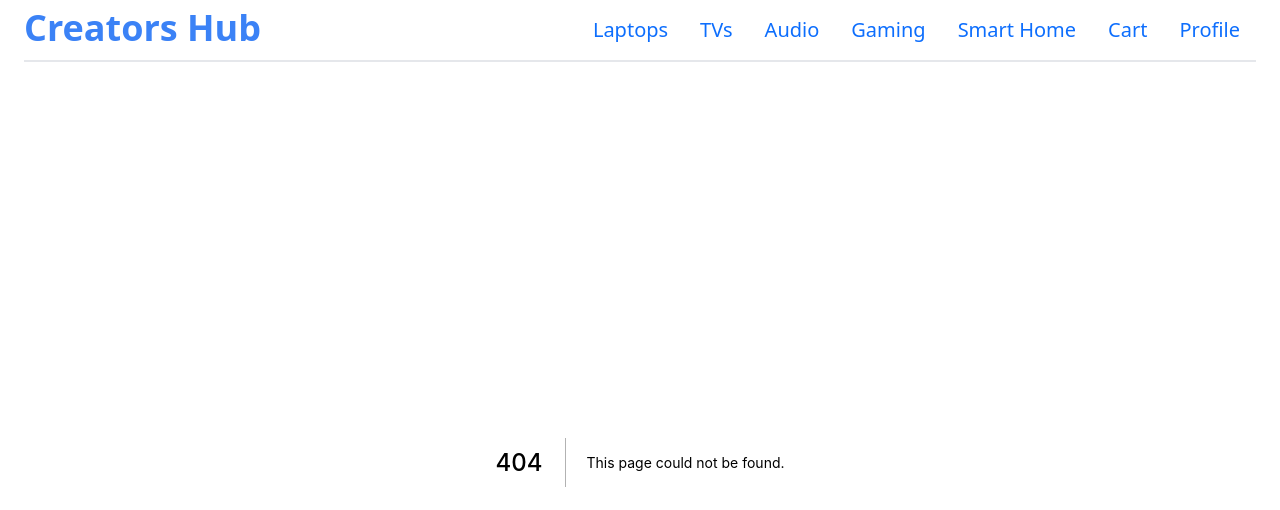
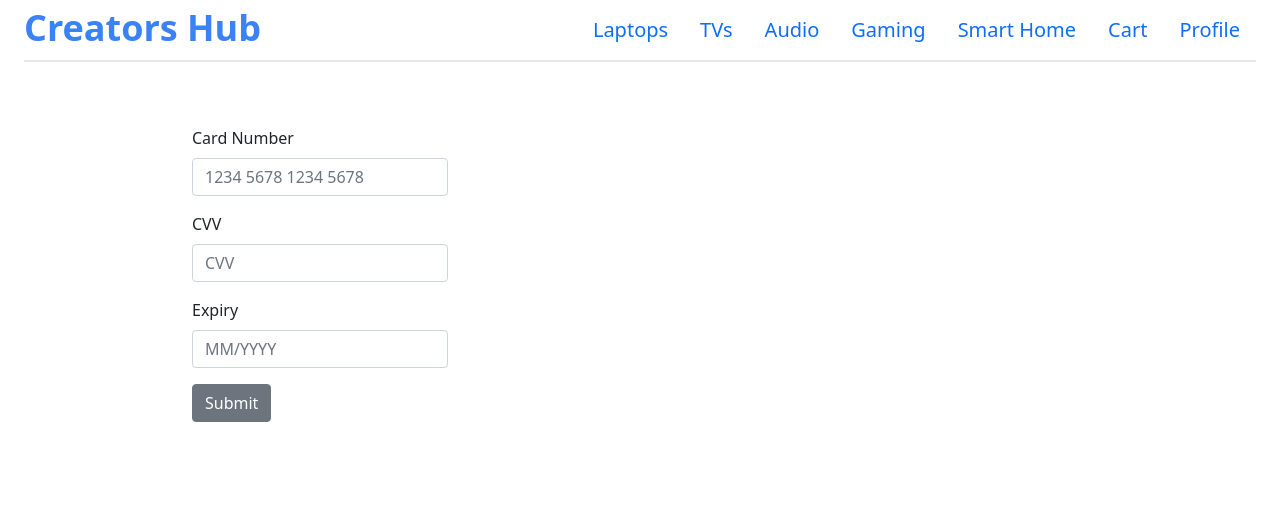
Before and after one commit to shubhamprasad0/circle-hackathon-04-2022-bnpl, a Next.js app: page /payment/card in a window 1280 px wide. Before the commit this address had no page. Shown: the top 510 px of the page. Built offline with nearby package versions, Linux system fonts and the light colour scheme.

Commit message:
Card payment form partially completed

```diff
--- a/components/ProductScreen.js
+++ b/components/ProductScreen.js
@@ -2,11 +2,14 @@ import Image from "next/image";
 import { Button } from "reactstrap";
 import MarkdownIt from "markdown-it";
 import markdownItAttrs from "markdown-it-attrs";
+import { useRouter } from "next/router";
 
 const ProductScreen = ({ image, title, description, price }) => {
   const descriptionHtml = MarkdownIt({ html: true })
     .use(markdownItAttrs, { allowedAttributes: ["class"] })
     .render(description);
+
+  const router = useRouter();
 
   return (
     <div className="flex items-center">
@@ -22,7 +25,11 @@ const ProductScreen = ({ image, title, description, price }) => {
             className="my-2 w-1/3 h-12"
             color="primary"
             onClick={() => {
-              console.log("Paying with Credit Card");
+              const currCartValue = +localStorage.getItem("bnpl-cart-value") || 0;
+              const priceNum = +price.replace("$", "").replace(",", "");
+              console.log(priceNum);
+              localStorage.setItem("bnpl-cart-value", currCartValue + priceNum);
+              router.push("/payment/card");
             }}
           >
             Pay with Credit Card
--- a/package.json
+++ b/package.json
@@ -8,12 +8,14 @@
   },
   "dependencies": {
     "bootstrap": "^5.1.3",
+    "formik": "^2.2.9",
     "markdown-it": "^12.3.2",
     "markdown-it-attrs": "^4.1.3",
     "next": "12.1.4",
     "react": "^18.0.0",
     "react-dom": "^18.0.0",
-    "reactstrap": "^9.0.1"
+    "reactstrap": "^9.0.1",
+    "yup": "^0.32.11"
   },
   "devDependencies": {
     "autoprefixer": "^10.4.4",
--- /dev/null
+++ b/pages/payment/card.js
@@ -0,0 +1,64 @@
+import { useState } from "react";
+import { Form, FormGroup, Label, Input, Button } from "reactstrap";
+
+const CardPaymentForm = () => {
+  const [cardNumber, setCardNumber] = useState("");
+  const [cvv, setCvv] = useState("");
+  const [expiry, setExpiry] = useState("");
+
+  const submitHandler = (event) => {
+    event.preventDefault();
+    console.log(event.target);
+  }
+
+  return (
+    <div className="w-1/5 flex flex-col ml-48 mt-16">
+      <Form onSubmit={submitHandler}>
+        <FormGroup>
+          <Label for="cardNumber">Card Number</Label>
+          <Input
+            type="tel"
+            autoComplete="cc-number"
+            id="cardNumber"
+            pattern="[0-9]{4}\s*[0-9]{4}\s*[0-9]{4}\s*[0-9]{4}"
+            title="Must be a valid 16-digit credit card number."
+            placeholder="1234 5678 1234 5678"
+            onChange={(e) => {
+              setCardNumber(e.target.value);
+            }}
+          ></Input>
+        </FormGroup>
+        <FormGroup>
+          <Label for="cvv">CVV</Label>
+          <Input
+            type="tel"
+            autoComplete="cc-csc"
+            id="cardNumber"
+            pattern="[0-9]{3}"
+            placeholder="CVV"
+            title="Must be a 3-digit CVV number"
+            onChange={(e) => {
+              setCvv(e.target.value);
+            }}
+          ></Input>
+        </FormGroup>
+        <FormGroup>
+          <Label for="expiry">Expiry</Label>
+          <Input
+            type=""
+            autoComplete="cc-exp"
+            id="expiry"
+            title="MM/YYYY"
+            placeholder="MM/YYYY"
+            onChange={(e) => {
+              setExpiry(e.target.value);
+            }}
+          ></Input>
+        </FormGroup>
+        <Button type="submit">Submit</Button>
+      </Form>
+    </div>
+  );
+};
+
+export default CardPaymentForm;
```
